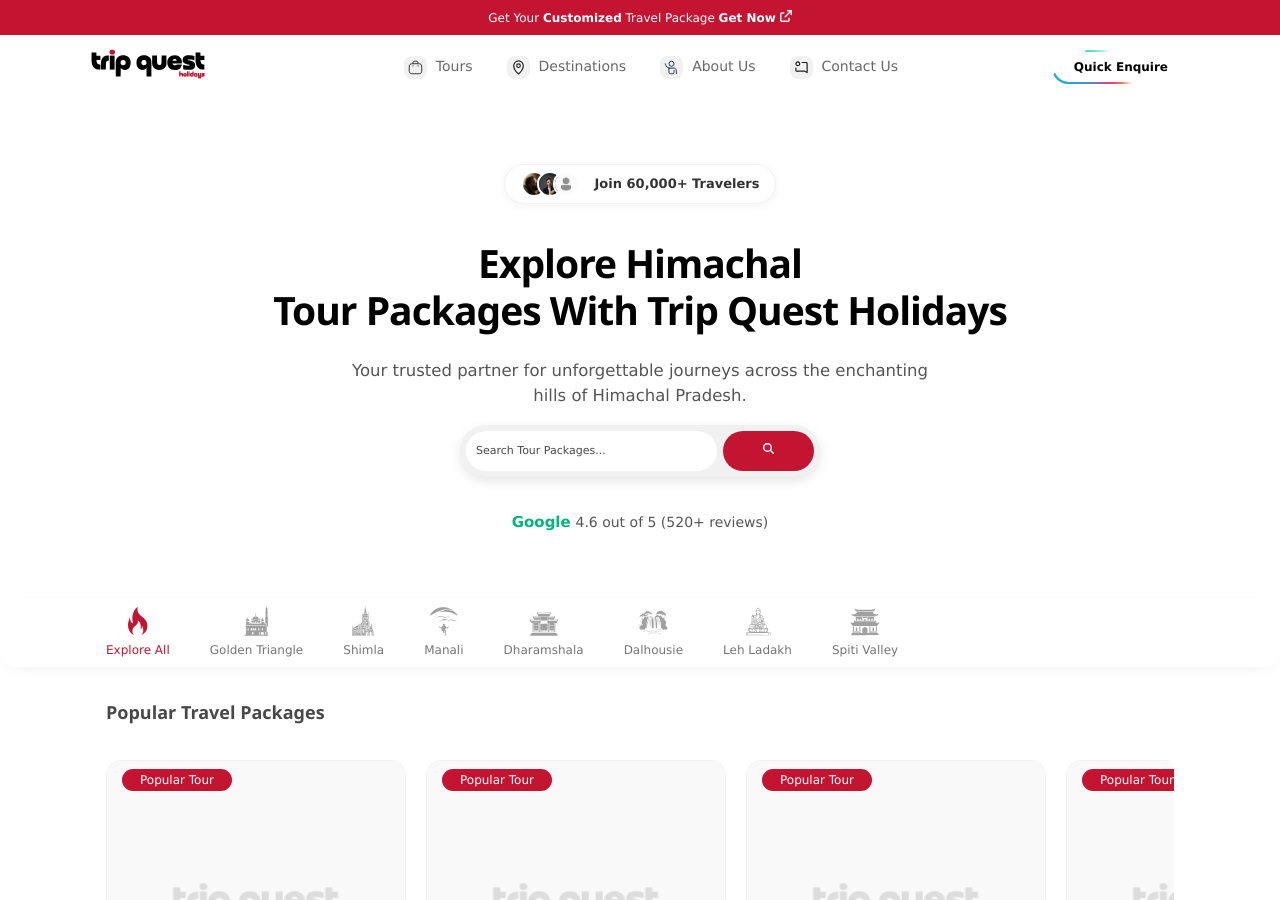
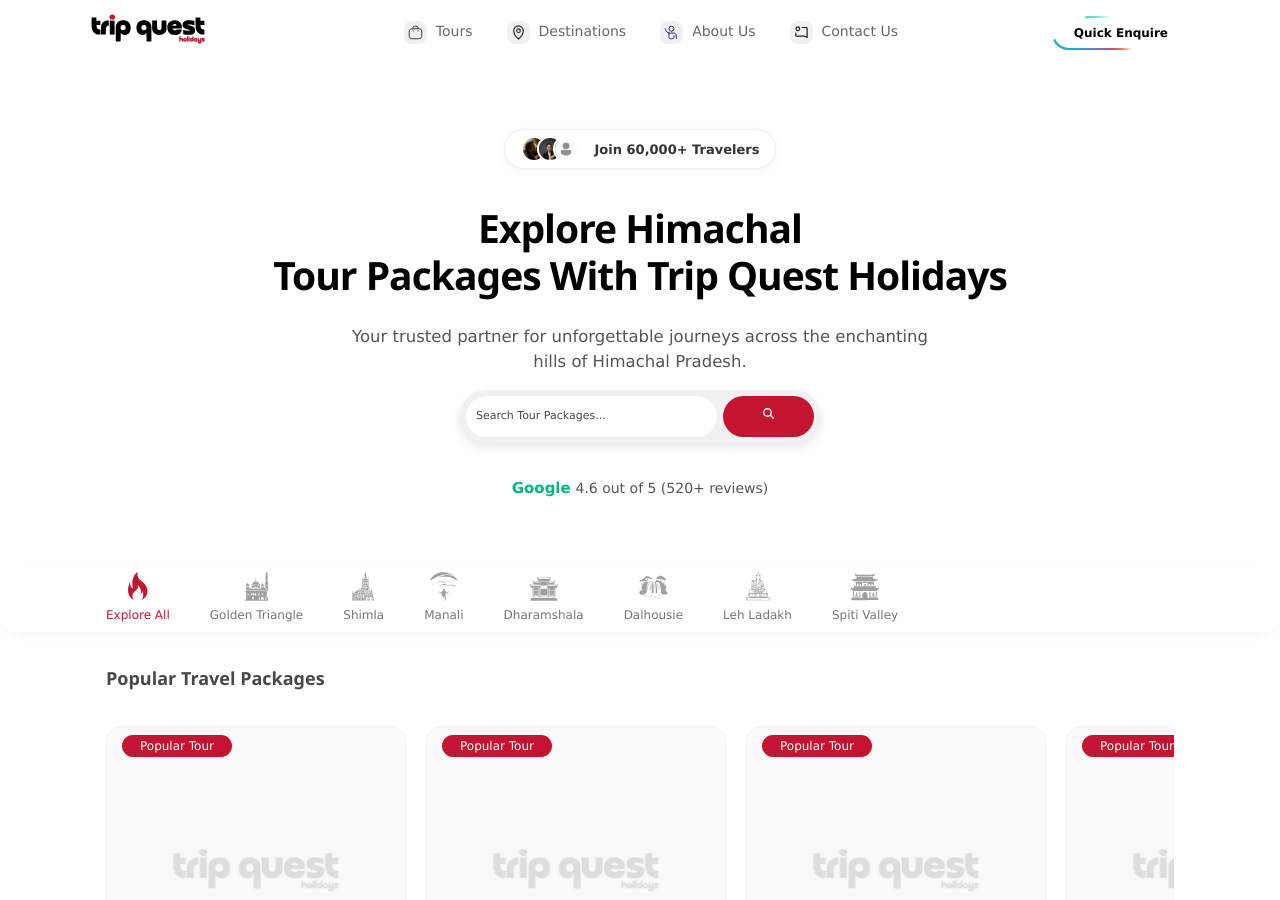
Before and after one commit to VikasLazarus/AURA, a Jekyll site: the page built from index.md, in a window 1280 px wide and 900 px high. Built offline with Jekyll 4.4.1, drawn with Linux system fonts in a browser that asks for light colours.

Commit message:
Auto-publish update: 2026-07-12 06:20:46

```diff
--- a/_includes/nav.html
+++ b/_includes/nav.html
@@ -1,4 +1,4 @@
-<div class="w3-row w3-text-white w3-teal" style="padding: 0px 12px; z-index: 55; position: relative;">
+<div class="w3-row w3-text-white w3-teal w3-hide" style="padding: 0px 12px; z-index: 55; position: relative;">
   <div class="w3-content w3-center" style="padding: 6px 0px;">
     <span class="w3-small" style="padding: 16px 12px;">
       <span>Get Your <b class="w3-text-white">Customized</b> Travel Package <b class="w3-text-white">Get Now</b>
```
